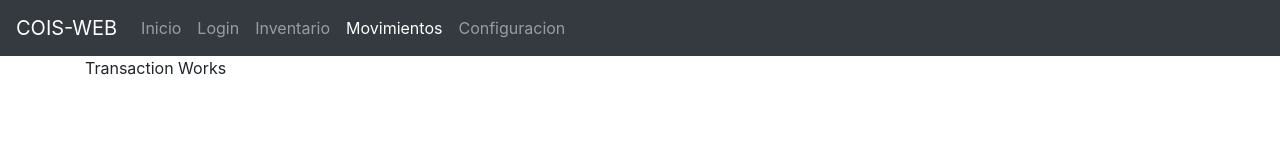
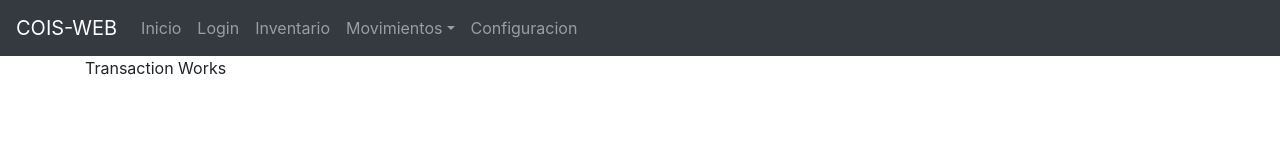
Before and after one commit to sebasb93/cois, an Angular app in the folder cois-web/: page /transaction in a window 1280 px wide. Shown: the top 160 px of the page. Built offline with nearby package versions, Linux system fonts and the light colour scheme.

Commit message:
Transactions Navigation

```diff
--- a/cois-web/src/app/app.component.html
+++ b/cois-web/src/app/app.component.html
@@ -18,9 +18,20 @@
       <li class="nav-item" routerLinkActive="active" [routerLinkActiveOptions]="{exact: true}">
         <a class="nav-link" [routerLink]="['/inventory']">Inventario</a>
       </li>
-      <li class="nav-item" routerLinkActive="active" [routerLinkActiveOptions]="{exact: true}">
+      <li ngbDropdown  class="nav-item dropdown" routerLinkActive="active" [routerLinkActiveOptions]="{exact: true}">
+        <a class="nav-link dropdown-toggle pointer" id="dropdown-transaction" aria-haspopup="true"
+          aria-expanded="false" ngbDropdownToggle>Movimientos</a>
+        <div ngbDropdownMenu  class="dropdown-menu" aria-labelledby="dropdown-transaction">
+          <a class="dropdown-item" [routerLink]="['/transaction/show-my-transaction']">Mis movimientos</a>
+          <a class="dropdown-item" [routerLink]="['/transaction/show-transaction']">Movimientos</a>
+          <a class="dropdown-item" [routerLink]="['/transaction/add-input-transaction']">Nuevo ingreso</a>
+          <a class="dropdown-item" [routerLink]="['/transaction/add-output-transaction']">Nueva salida</a>
+          <a class="dropdown-item" [routerLink]="['/transaction/authorize-transaction']">Autorizar</a>
+        </div>
+      </li>
+      <!-- <li class="nav-item" routerLinkActive="active" [routerLinkActiveOptions]="{exact: true}">
         <a class="nav-link" [routerLink]="['/transaction']">Movimientos</a>
-      </li>
+      </li>    -->
       <li class="nav-item" routerLinkActive="active" [routerLinkActiveOptions]="{exact: true}">
         <a class="nav-link" [routerLink]="['/configuration']">Configuracion</a>
       </li>
```
